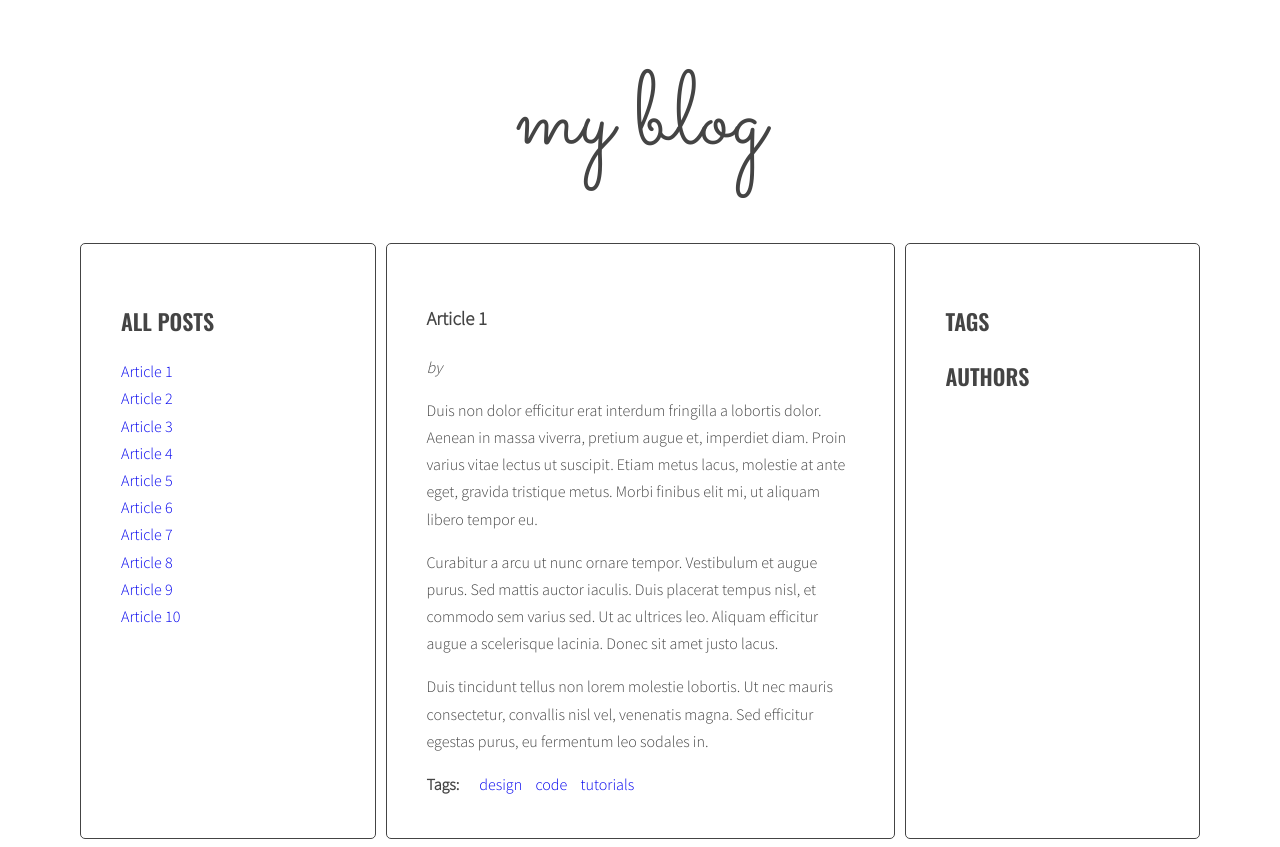
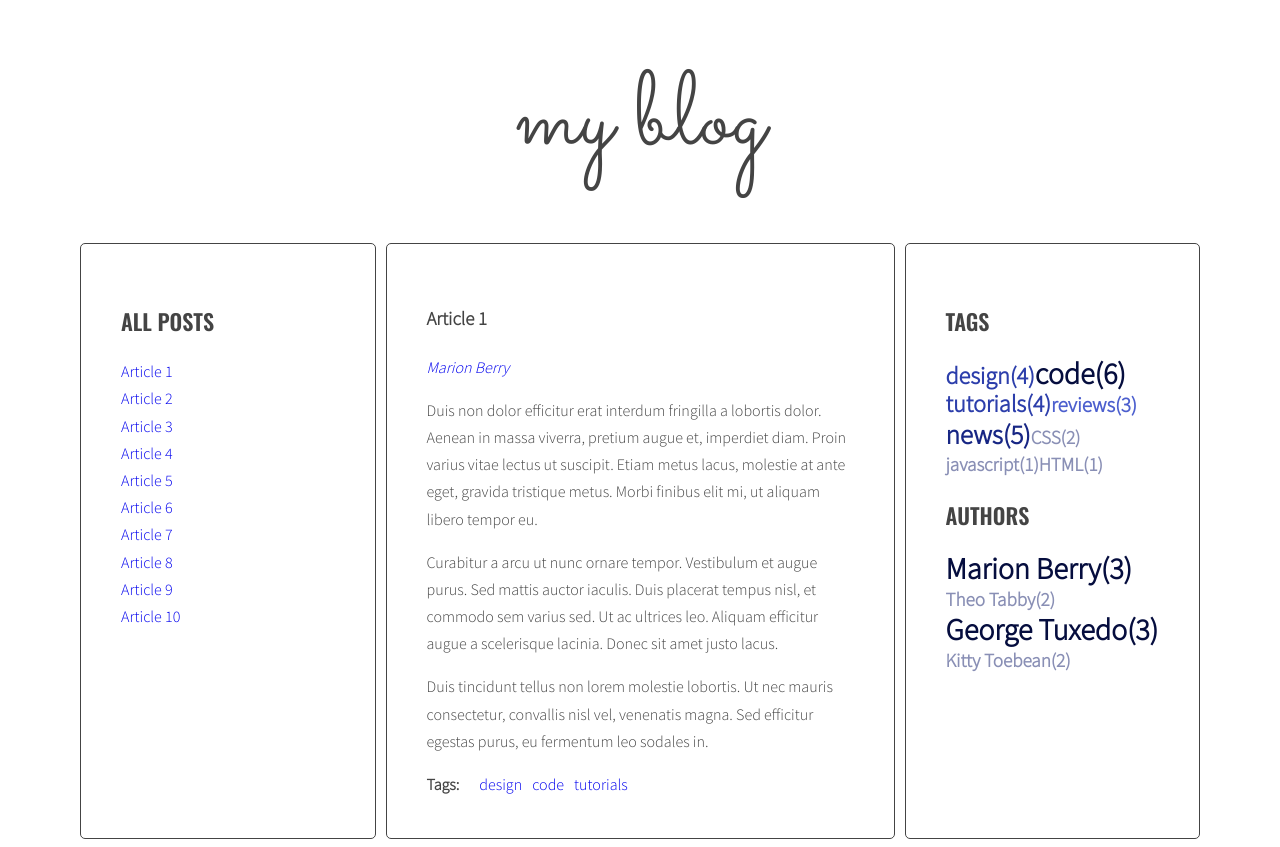
Before and after one commit to MarSzar/javascript-blog, a website: page index.html in a window 1280 px wide. Drawn offline with nearby package versions, Linux system fonts and the light colour scheme.

Commit message:
Code without Handlebars

```diff
--- a/css/style.css
+++ b/css/style.css
@@ -24,6 +24,8 @@ body { background: #fff; font-family: "Source Sans Pro", sans-serif; color: #444
 .logo { font-family: "Sacramento", cursive; font-weight: 400; font-size: 104px; line-height: 1; text-align: center; }
 
 /* Lists */
+.list { list-style-type: none; margin: 0; padding: 0; }
+
 .list .active { font-weight: bold; color: red; }
 
 .list-horizontal li { margin-left: 10px; display: inline-block; }
--- a/index.html
+++ b/index.html
@@ -186,22 +186,7 @@
                 </main>
             </div>
         </div>
-        <script id="template-article-link" type="text/x-handlebars-template">
-            <li><a href="#{{ id }}"><span>{{ title }}</span></a></li>
-        </script>
-        <script id="template-tag-link" type="text/x-handlebars-template">
-            <li><a href="#{{ id }}"><span>{{ title }}</span></a></li>
-        </script>
-        <script id="template-author-link" type="text/x-handlebars-template">
-            <li><a href="#{{ id }}"><span>{{ title }}</span></a></li>
-        </script>
-        <script id="template-tag-cloud-link" type="text/x-handlebars-template">
-            {{#each tags}}
-            <li>{{ tag }}</li>
-            {{/each}}
-          </script>
 
-        <script src="https://cdnjs.cloudflare.com/ajax/libs/handlebars.js/4.1.0/handlebars.min.js"></script>
         <script src="js/script.js"></script>
     </body>
 </html>
--- a/js/script.js
+++ b/js/script.js
@@ -3,14 +3,6 @@
     const links = document.querySelectorAll('.titles a');
     console.log('links:', links);
   });*/
-
-  const templates = {
-    articleLink: Handlebars.compile(document.querySelector('#template-article-link').innerHTML),
-    tagLink: Handlebars.compile(document.querySelector('#template-tag-link').innerHTML),
-    //authorLink: Handlebars.compile(document.querySelector('#template-author-link').innerHTML),
-    //tagCloudLink: Handlebars.compile(document.querySelector('#template-tag-cloud-link').innerHTML),
-  };
-
   const optArticleSelector = '.post',
     optTitleSelector = '.post-title',
     optTitleListSelector = '.titles',
@@ -78,11 +70,8 @@
     const articleTitle = article.querySelector(optTitleSelector).innerHTML;
 
     /* create HTML of the link */
-    //const linkHTML = '<li><a href="#' + articleId + '"><span>' + articleTitle + '</span></a></li>';
-
-    /* create HTML of the link - with Handlebars*/
-    const linkHTMLData = {id: articleId, title: articleTitle};
-    const linkHTML = templates.articleLink(linkHTMLData);
+    const linkHTML = '<li><a href="#' + articleId + '"><span>' + articleTitle + '</span></a></li>';
+    console.log(linkHTML);
 
     /* insert link into titleList - first way */
     html = html + linkHTML;
@@ -133,7 +122,6 @@ function calculateTagsParams(tags) {
 
 calculateTagsParams();
 
-
 function calculateTagClass(count, params){
   const normalizedCount = count - params.min;
   const normalizedMax = params.max - params.min;
@@ -143,7 +131,6 @@ function calculateTagClass(count, params){
   return tagsClass;
 
 }
-
 
 function generateTags(){
   /* [NEW] create a new variable allTags with an empty object */
@@ -174,17 +161,14 @@ function generateTags(){
     console.log(tag);
 
       /* generate HTML of the link */
-      //const linkHTML = '<li><a href="#tag-' + tag + '">' + tag + '</a></li>';
-
-      /* generate HTML of the link - with Handlebars */
-      const linkHTMLData = {id: tag, title: tag};
-      const linkHTML = templates.tagLink(linkHTMLData);
+      const linkHTML = '<li><a href="#tag-' + tag + '">' + tag + '</a></li>';
 
       /* add generated code to html variable */
       html = html + linkHTML;
 
       /* [NEW] check if this link is NOT already in allTags */
-      if(!allTags.hasOwnProperty(tag)){
+      //if(!allTags.hasOwnProperty(tag)){
+      if(!allTags[tag]) {
         /* [NEW] add tag to allTags object */
         allTags[tag] = 1;
       } else {
@@ -206,10 +190,7 @@ function generateTags(){
   /* [NEW] create variable for all links HTML code */
   const tagsParams = calculateTagsParams(allTags);
   console.log('tagsParams:', tagsParams)
-  /* without Handlebars: */
   let allTagsHTML = '';
-  /* with Handlebars: */
-  //const allTagsData = {tags: []};
 
   /* [NEW] START LOOP: for each tag in allTags: */
   for(let tag in allTags){
@@ -217,17 +198,8 @@ function generateTags(){
       //allTagsHTML += tag + ' (' + allTags[tag] + ') ';
       //allTagsHTML += '<li><a href="#tag-' + tag + '">' + tag + '(' + allTags[tag] + ')</a></li>';
 
-      /* without Handlebars: */
       allTagsHTML += '<li><a class="' + calculateTagClass(allTags[tag], tagsParams) + '" href="#tag-' + tag +'">' + tag + '(' + allTags[tag] + ')</a></li>';
-      console.log('tagLinkHTML:', tagLinkHTML);
-
-      /* with Handlebars: */
-      //allTagsData.tags.push({
-        //tag: tag,
-        //count: allTags[tag],
-        //className: calculateTagClass(allTags[tag], tagsParams)
-      //});
-
+      //console.log('tagLinkHTML:', tagLinkHTML);
 
   /* [NEW] END LOOP: for each tag in allTags: */
   }
@@ -235,12 +207,9 @@ function generateTags(){
   /* [NEW] add html from allTags to tagList */
   tagList.innerHTML = allTagsHTML;
 
-  /* [NEW] add html from allTags to tagList - with Handlebars*/
-  tagList.innerHTML = templates.tagCloudLink(allTagsData);
 }
 
 generateTags();
-
 
 function tagClickHandler(event){
   /* prevent default action for this event */
@@ -283,7 +252,6 @@ function tagClickHandler(event){
   generateTitleLinks('[data-tags~="' + tag + '"]');
 }
 
-
 function addClickListenersToTags(){
 
   /* find all links to tags */
@@ -300,7 +268,6 @@ function addClickListenersToTags(){
 }
 
 addClickListenersToTags();
-
 
 
 /*AUTHOR*/
@@ -327,14 +294,11 @@ function generateAuthors() {
     /* generate HTML of the link */
     const linkHTML = '<li><a href="#author-' + articleAuthor + '">' + articleAuthor + '</a></li>';
 
-    /* generate HTML of the link - with Handlebars */
-    //const linkHTMLData = {id: articleAuthor, title: articleAuthor};
-    //const linkHTML = templates.authorLink(linkHTMLData);
-
     /* add generated code to html variable */
     html = html + linkHTML;
 
     /* [NEW] check if this link is NOT already in allAuthors */
+    //if(!allAuthors.hasOwnProperty(articleAuthor)) {
     if(!allAuthors[articleAuthor]) {
       /* [NEW] add tag to allTags object */
       allAuthors[articleAuthor] = 1;
@@ -367,7 +331,6 @@ function generateAuthors() {
     allAuthorsHTML += '<li><a class="' + calculateTagClass(allAuthors[author], authorsParams) + '" href="#author-' + author +'">' + author + '(' + allAuthors[author] + ')</a></li>';
     //console.log('tagLinkHTML:', tagLinkHTML);
 
-
 /* [NEW] END LOOP: for each author in allAuthors: */
 }
 
@@ -377,7 +340,6 @@ authorList.innerHTML = allAuthorsHTML;
 }
 
 generateAuthors();
-
 
 function authorClickHandler(event){
   /* prevent default action for this event */
```
